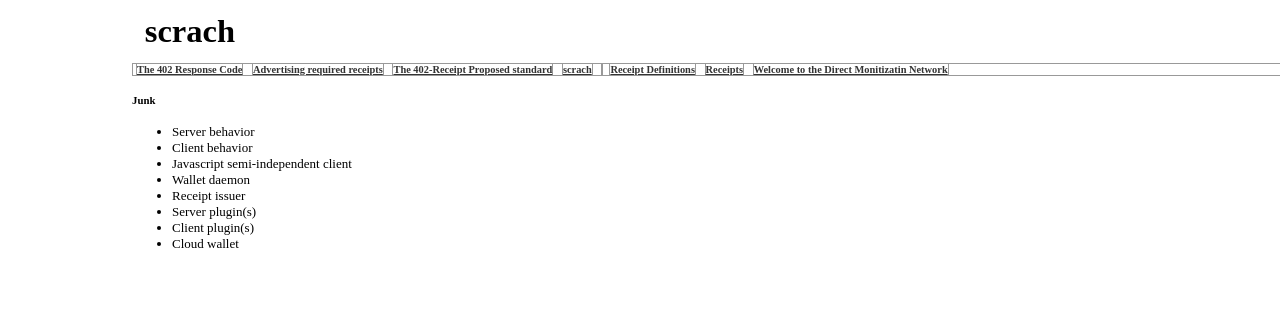
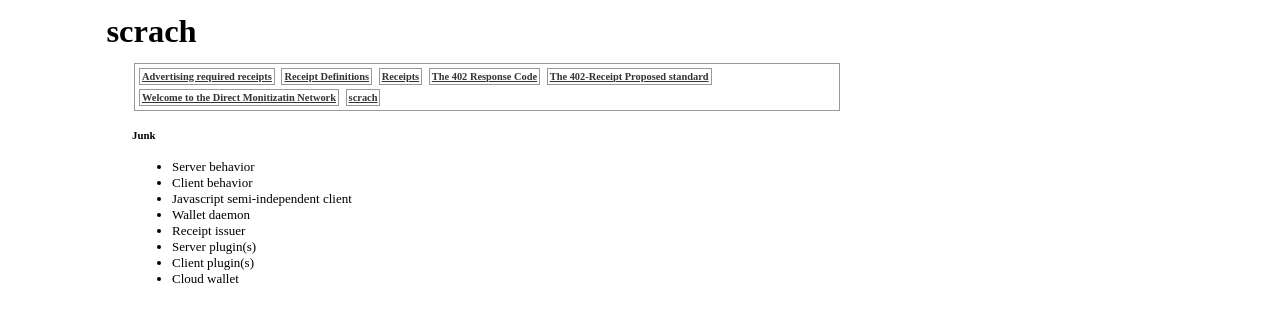
Before and after one commit to erikpukinskis/direct-monetization-static, a Jekyll site: the page built from junk.markdown, in a window 1280 px wide. Shown: the top 322 px of the page. Built offline with Jekyll 4.4.1, drawn with Linux system fonts in a browser that asks for light colours.

Commit message:
layout fixes

```diff
--- a/_layouts/page.html
+++ b/_layouts/page.html
@@ -12,9 +12,10 @@
   <div class="document">
     <h1>{{ page.title }}</h1>
     <div class="toc">
-       {% for page in site.pages %}
+      {% assign pages = site.html_pages | sort: 'title' %}
+      {% for page in pages %}
         <span class="item"><a href="{{ page.url }}">{{ page.title }}</a></span>
-        {% endfor %}
+      {% endfor %}
     </div>
     {{content}}
   </body>
--- a/_sass/master.scss
+++ b/_sass/master.scss
@@ -7,15 +7,19 @@ body {
 }
 
 .document {
-  width: 100%;
   padding: 0% 10%;
 }
 
 .toc {
   border: 1px solid $dark-color;
+  margin: 2px;
+  padding: 2px;
+  max-width: 700px;
   font-size: 80%;
   .item {
-    margin: 3px;
+    display: inline-block;
+    margin: 2px;
+    padding: 2px;
     border: 1px solid $dark-color;
     color: $secondary-font-color;
   }
@@ -23,7 +27,7 @@ body {
 
 h1 {
   font-size: 250%;
-  margin: 1vw;
+  margin: 1vw 1vw 1vw -2vw;
 }
 
 h2 {
```
